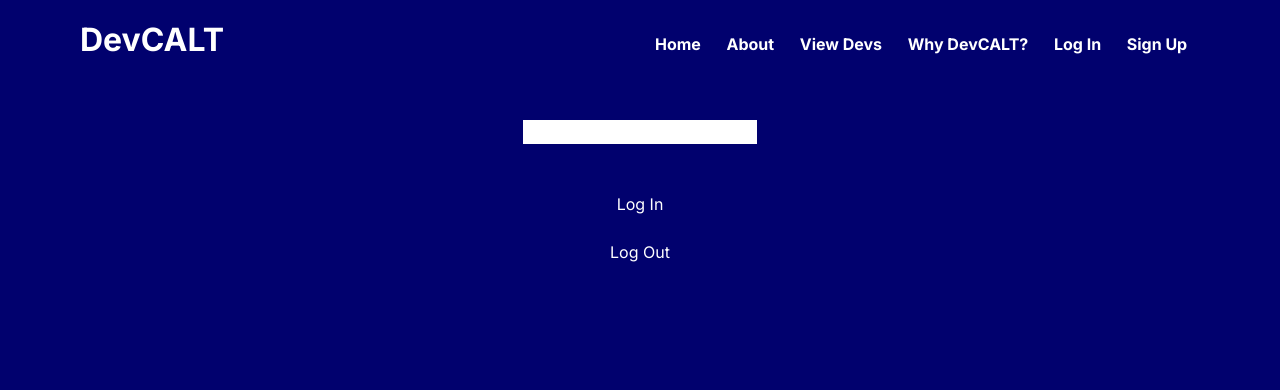
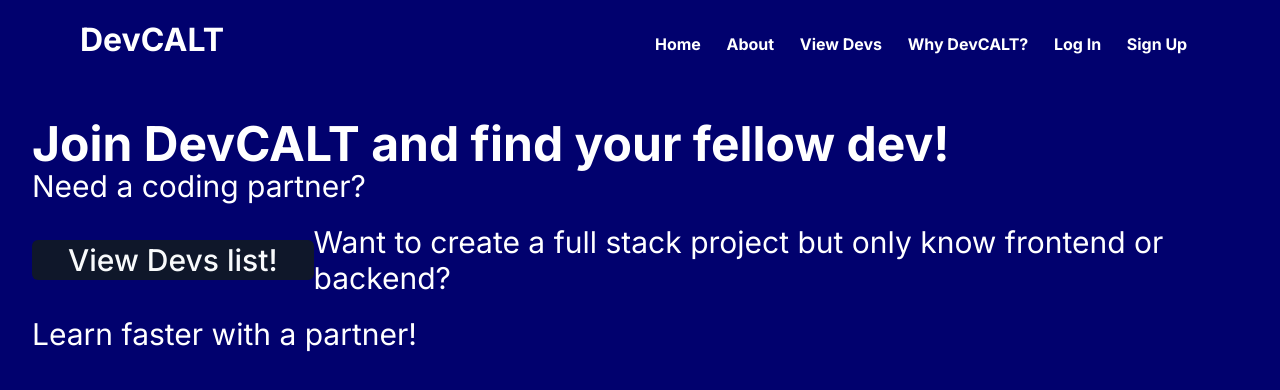
Before and after one commit to Saran-pariyar/DevCALT, a Next.js app: page / in a window 1280 px wide. Shown: the top 390 px of the page. Built offline with nearby package versions, Linux system fonts and the light colour scheme.

Commit message:
Removed RTK code and started devcalt coding

```diff
--- a/app/home/page.tsx
+++ b/app/home/page.tsx
@@ -2,51 +2,28 @@
 
 import "./home.scss"
 import { Button } from "@/components/ui/button"
-import { logIn, logOut } from '@/redux/features/auth-slice'
-import { useDispatch } from "react-redux"
-import { AppDispatch } from "@/redux/store"
-import { useState } from "react"
-import { useRouter } from "next/navigation"
+import Link from "next/link"
 
 const HomeComponent = () => {
-//
-const [Username, setUsername] = useState<string>("")
-
-const router = useRouter()
-
-const dispatch = useDispatch<AppDispatch>();
-
-const onClickLogIn = () =>{
-  dispatch(logIn(Username))
-  router.push("/dashboard")
-}
 
 
   return (
-    <section className='mx-8 my-8 text-center'>
-
-    <input type="text" onChange={(e)=>setUsername(e.target.value)} />
-<br />
-<br />
-<br />
-
-<button onClick={onClickLogIn}>Log In</button>
-<br /><br />
-<button>Log Out</button>
+    <section className='mx-8 my-8'>
 
 
 
-
-        {/* <h1 className='text-4xl font-bold'>Join DevCALT and find your fellow dev!</h1>
-        <p>Need a coding partner?</p>
-        <div>
-        <Button>View Devs list!</Button>
-        <p>
+<div className="hero-container">
+        <h1 className='text-5xl font-bold'>Join DevCALT and find your fellow dev!</h1>
+        <p className="text-3xl">Need a coding partner?</p>
+        <div className="flex items-center justify-between w-full my-5 text-3xl">
+        <Button className="text-3xl hover:text-black"><Link href={"/developers_list"} className="px-5"> View Devs list! </Link></Button>
+        <p className="text-3xl">
         Want to create a full stack project but only know frontend or backend?
         </p>
-        <p>Learn faster with a partner!</p>
-        </div> */}
+        </div>
+        <p className="text-3xl">Learn faster with a partner!</p>
 
+        </div>
     </section>
   )
 }
```
